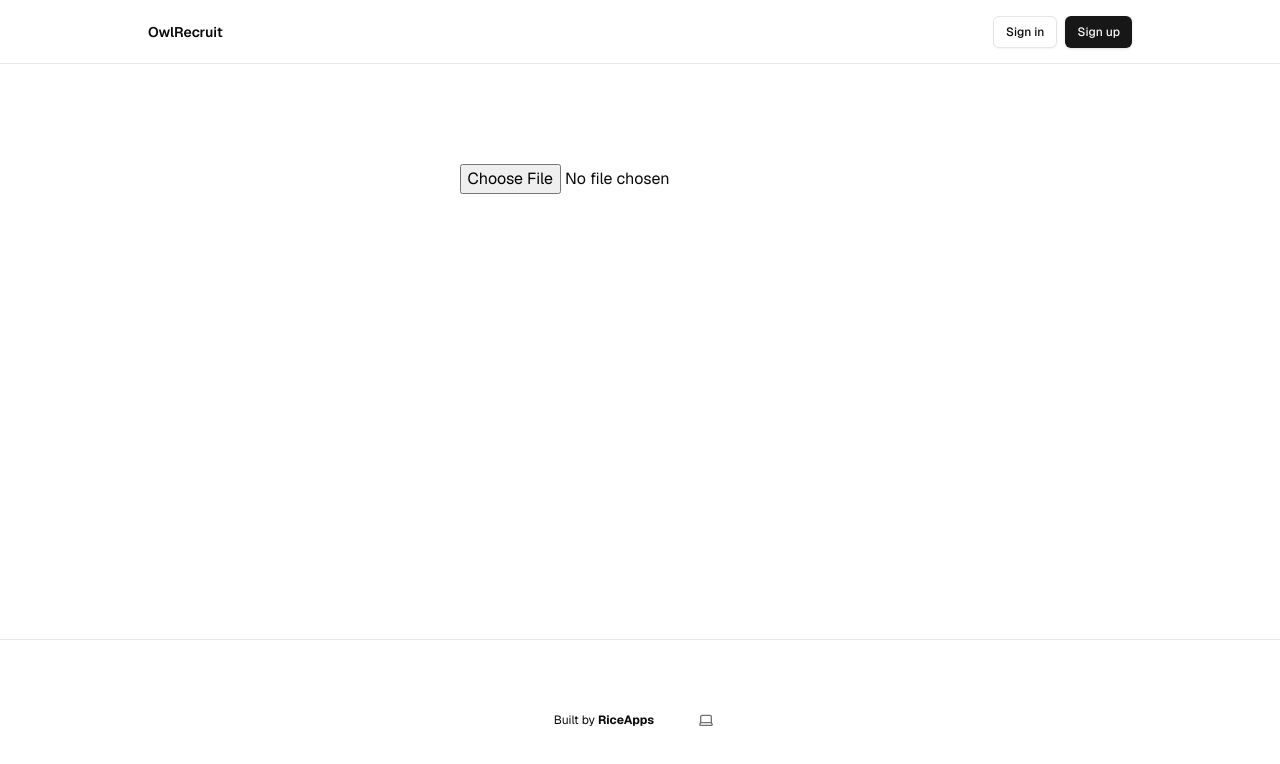
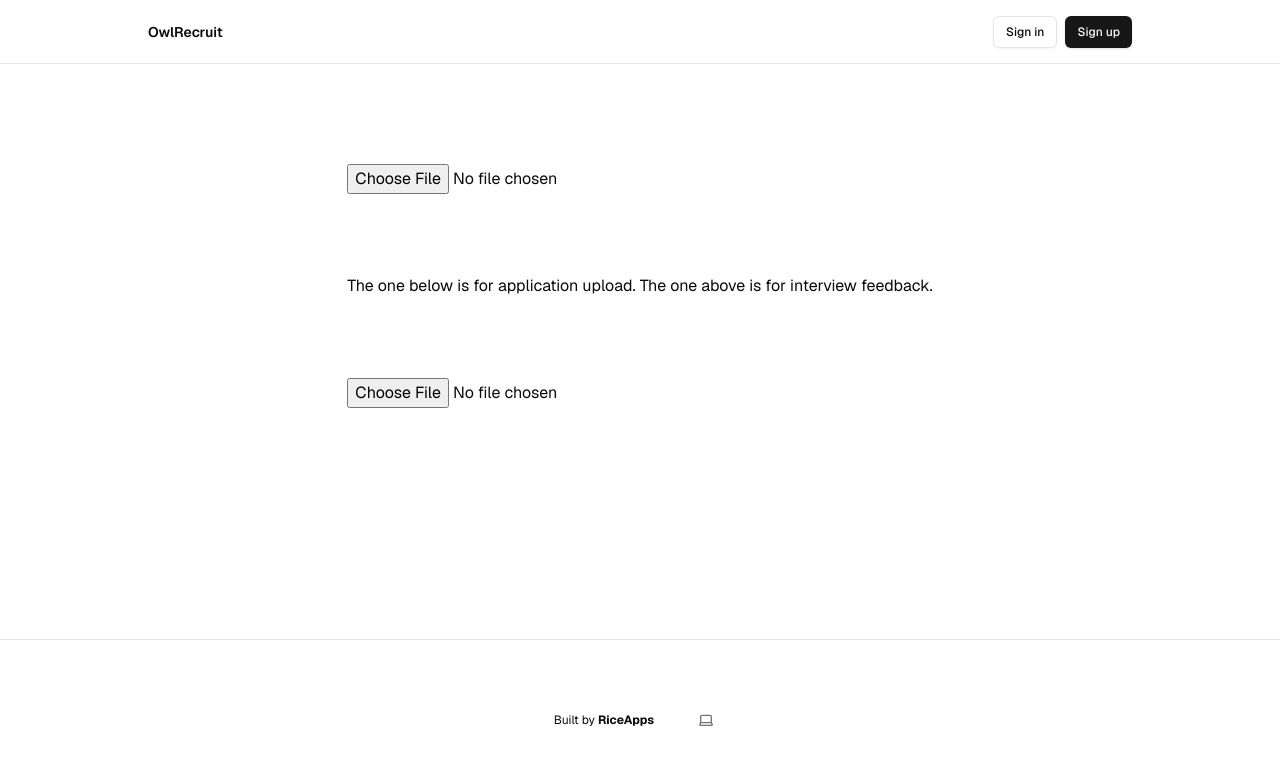
Before and after one commit to rice-apps/owlrecruit, a Next.js app: page /admin in a window 1280 px wide. Shown: the top 764 px of the page. Built offline with nearby package versions, Linux system fonts and the light colour scheme; no server answers.

Commit message:
new paths + rebased

```diff
--- a/app/admin/page.tsx
+++ b/app/admin/page.tsx
@@ -4,12 +4,23 @@ import {uploadCSV} from '../api/upload/upload-csv';
 import readCSVAsString from '../api/upload/upload-csv';
 
 export default function ApplicationUpload() {
-  const handleFileChange = async (e: any) => {
+  const handleFileChangeInterview = async (e: any) => {
     const file = e.target.files[0];
     if (file) {
       try {
       const csvStr = await readCSVAsString(file);
-      uploadCSV(csvStr);
+      uploadCSV(csvStr, "/api/upload/interviews");
+      } catch (error) {
+        console.error("Couldn't read file: ", error);
+      }
+    }
+  };
+  const handleFileChangeApplications = async (e: any) => {
+    const file = e.target.files[0];
+    if (file) {
+      try {
+      const csvStr = await readCSVAsString(file);
+      uploadCSV(csvStr, "/api/upload/interviews");
       } catch (error) {
         console.error("Couldn't read file: ", error);
       }
@@ -19,7 +30,13 @@ export default function ApplicationUpload() {
     <>
     <input
       type="file"
-      onChange={handleFileChange}
+      onChange={handleFileChangeInterview}
+      accept=".csv,.txt"
+    />
+    <h1>The one below is for application upload. The one above is for interview feedback.</h1>
+    <input
+      type="file"
+      onChange={handleFileChangeApplications}
       accept=".csv,.txt"
     />
     </>
--- a/app/api/upload/upload-csv.tsx
+++ b/app/api/upload/upload-csv.tsx
@@ -1,6 +1,6 @@
-export const uploadCSV = async (csvStr: string) => {
+export const uploadCSV = async (csvStr: string, path: string) => {
     const reader = new FileReader();
-    const response = await fetch('/api/upload/applications', {
+    const response = await fetch(path, {
         method: 'POST',
         headers: {
             'Content-Type': 'text/plain',
```
